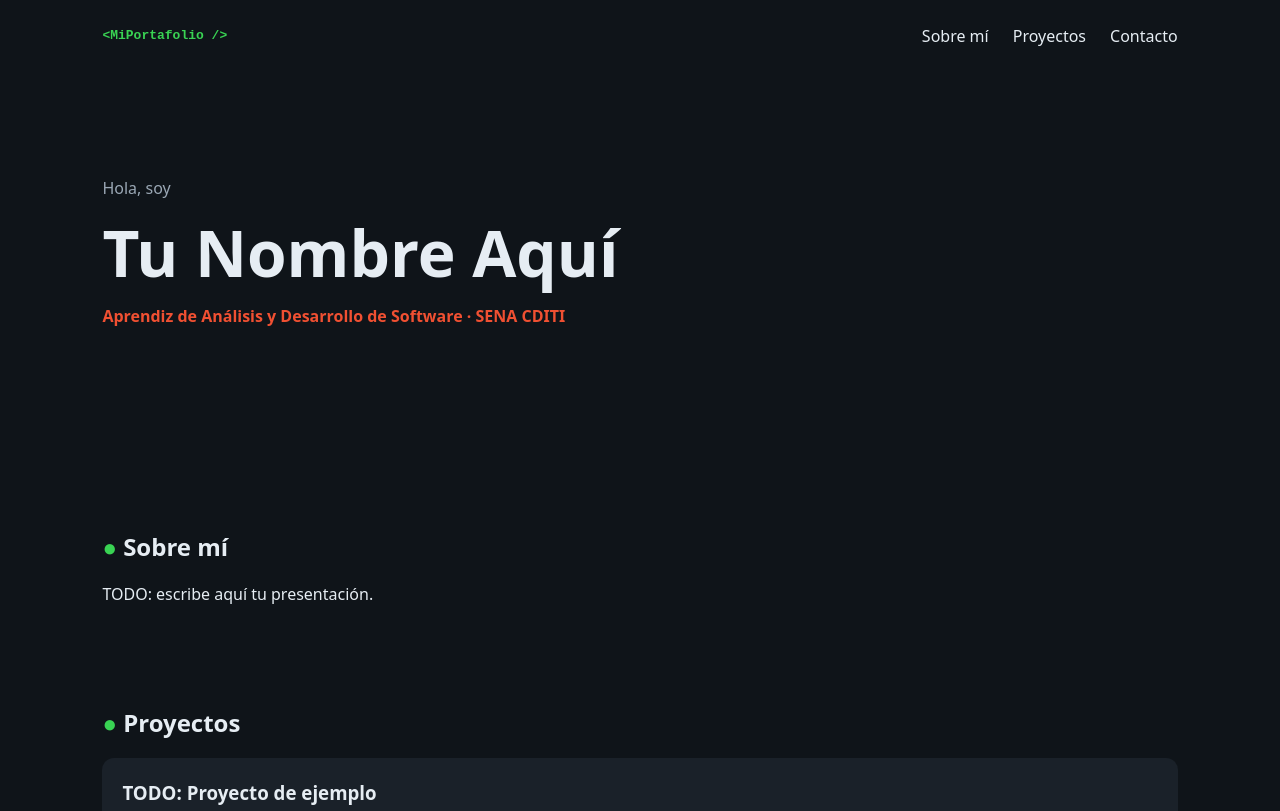
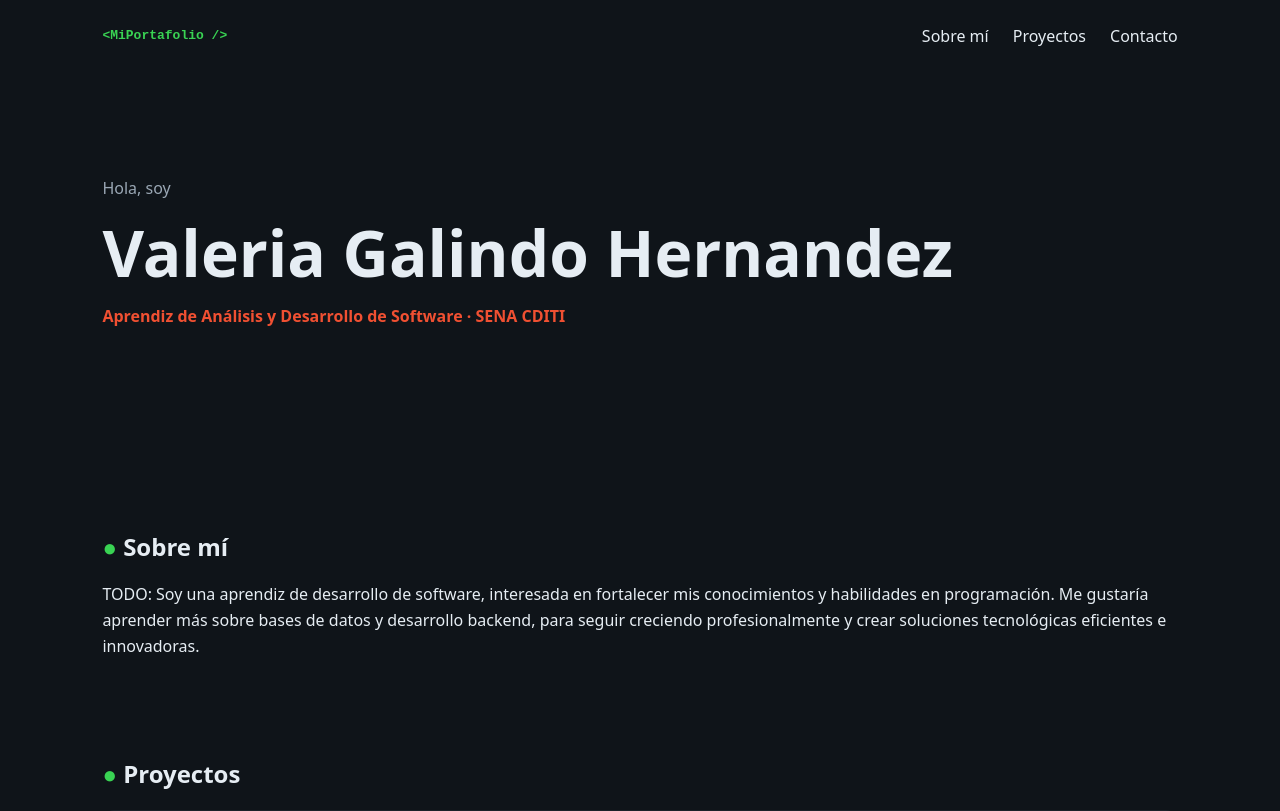
Before and after one commit to hernandezgvale/mi-portafolio, a plain HTML site: page index.html in a window 1280 px wide. Shown: the top 811 px of the page. Drawn offline with Linux system fonts and the light colour scheme.

Commit message:
feat: completa la sección sobre mí

```diff
--- a/index.html
+++ b/index.html
@@ -19,7 +19,7 @@
     </nav>
     <div class="hero-texto">
       <p class="saludo">Hola, soy</p>
-      <h1>Tu Nombre Aquí</h1>
+      <h1>Valeria Galindo Hernandez</h1>
       <p class="rol">Aprendiz de Análisis y Desarrollo de Software · SENA CDITI</p>
     </div>
   </header>
@@ -34,7 +34,11 @@
          ========================================================= -->
     <section id="sobre-mi" class="seccion">
       <h2>Sobre mí</h2>
-      <p>TODO: escribe aquí tu presentación.</p>
+      <p>TODO: Soy una aprendiz de desarrollo de software,
+        interesada en fortalecer mis conocimientos y habilidades en programación.
+        Me gustaría aprender más sobre bases de datos y desarrollo backend,
+         para seguir creciendo profesionalmente y
+         crear soluciones tecnológicas eficientes e innovadoras.</p>
     </section>
 
     <!-- =========================================================
```
